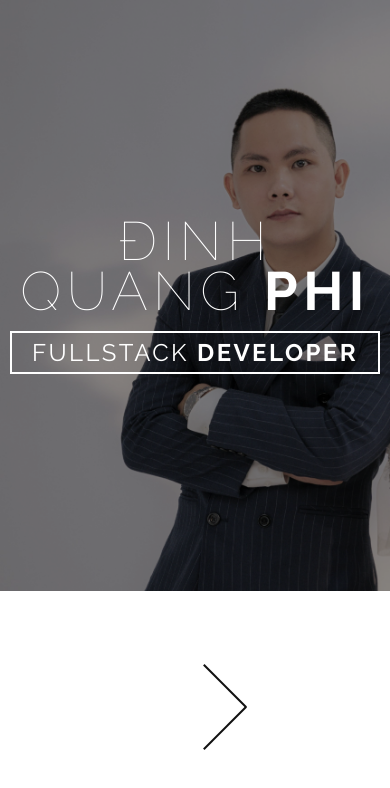
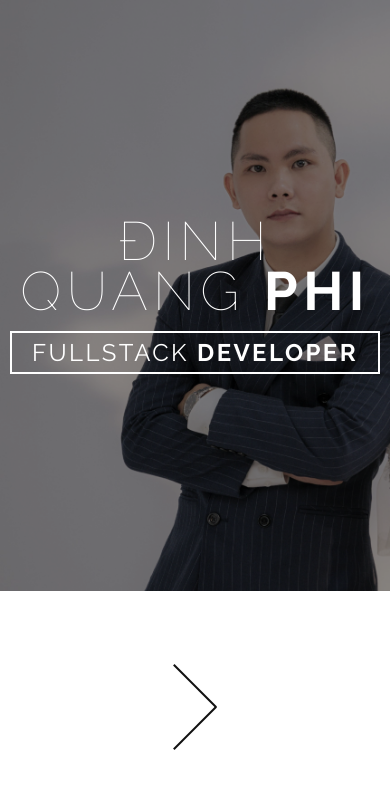
Before and after one commit to Quang-Phi/my-cv, a React (Create React App) app: page / in a window 390 px wide. Shown: the top 788 px of the page. Built offline with nearby package versions, Linux system fonts and the light colour scheme.

Commit message:
upload file

```diff
--- a/src/index.scss
+++ b/src/index.scss
@@ -624,6 +624,7 @@ h6 {
           margin-left: 0;
           top: 85%;
           left: 50%;
+          transform: translateX(-50%);
         }
         #main-nav {
           background: #e5e5e5;
@@ -683,7 +684,7 @@ h6 {
           top: 50% !important;
         }
         .slick-next {
-          left: 85% !important;
+          left: 84% !important;
         }
         .slick-prev {
           left: 1% !important;
```
